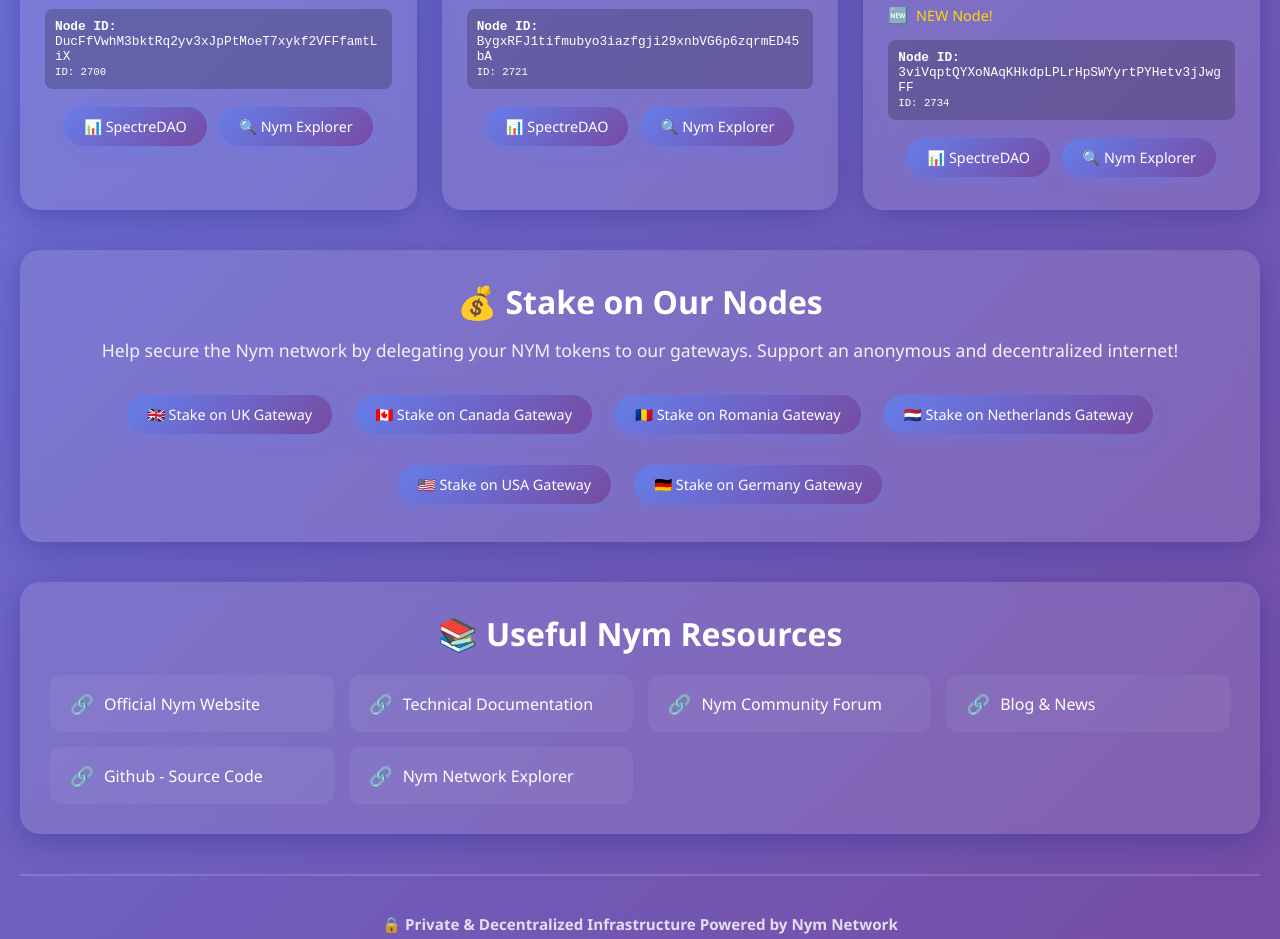
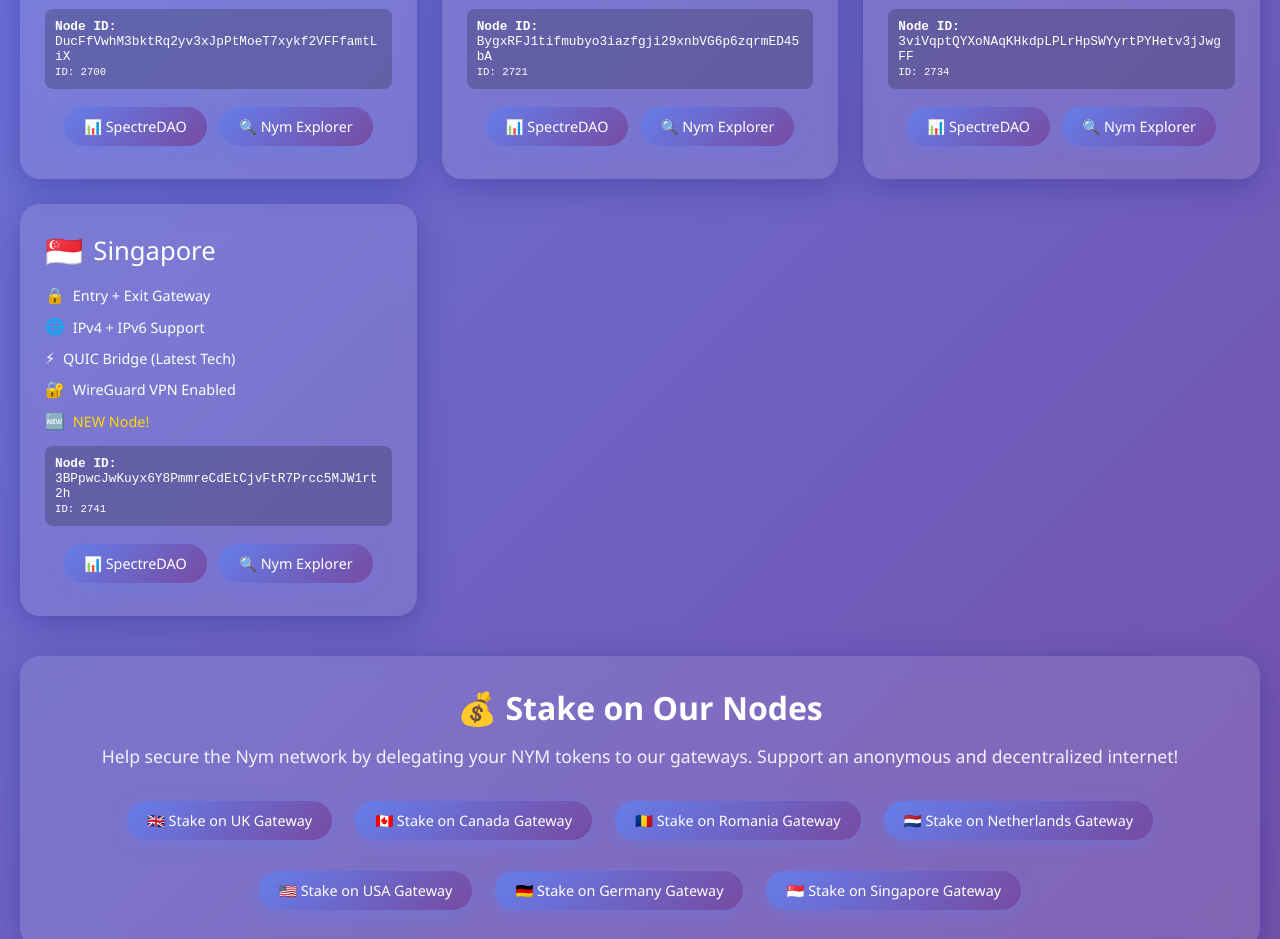
Before and after one commit to ranaridibunda/pierrot-nym-node, a plain HTML site: page docs/index.html in a window 1280 px wide. Shown: the part 1031-1970 px from the top of the page. Drawn offline with Linux system fonts and the light colour scheme.

Commit message:
Add gateway Singapore node to website, update active nodes to 7

```diff
--- a/docs/index.html
+++ b/docs/index.html
@@ -329,7 +329,7 @@
     <div class="upgrade-banner" id="upgradeBanner">
         <div class="upgrade-banner-content">
             <span class="flash-icon">⚡</span>
-            <strong>Network Expansion:</strong> 6th gateway now online in Frankfurt, Germany 🇩🇪 · All nodes running v1.19.0 · Maximum security applied · Full IPv4/IPv6 support! 🚀
+            <strong>Network Expansion:</strong> 7th gateway now online in Singapore 🇸🇬 · All nodes running v1.19.0 · Maximum security applied · Full IPv4/IPv6 support! 🚀
         </div>
         <button class="upgrade-banner-close" onclick="closeBanner()" title="Close">×</button>
     </div>
@@ -341,7 +341,7 @@
             <span class="badge">✨ Updated October 2025</span>
         </header>
 
-        <h2 style="text-align: center; margin-bottom: 30px; font-size: 2em;">Currently Active Nodes (6)</h2>
+        <h2 style="text-align: center; margin-bottom: 30px; font-size: 2em;">Currently Active Nodes (7)</h2>
 
         <div class="gateway-grid">
             <!-- Gateway United Kingdom -->
@@ -459,7 +459,7 @@
                 </div>
             </div>
 
-            <!-- Gateway Germany Frankfurt (NOUVEAU !) -->
+            <!-- Gateway Germany Frankfurt -->
             <div class="gateway-card">
                 <div class="gateway-title">
                     <span class="flag">🇩🇪</span>
@@ -470,7 +470,6 @@
                     <div class="feature"><span class="feature-icon">🌐</span> <span>IPv4 + IPv6 Support</span></div>
                     <div class="feature"><span class="feature-icon">⚡</span> <span>QUIC Bridge (Latest Tech)</span></div>
                     <div class="feature"><span class="feature-icon">🔐</span> <span>WireGuard VPN Enabled</span></div>
-                    <div class="feature"><span class="feature-icon">🆕</span> <span style="color: #ffd700;">NEW Node!</span></div>
                 </div>
                 <div class="node-id">
                     <strong>Node ID:</strong><br>
@@ -480,6 +479,30 @@
                 <div style="text-align: center;">
                     <a href="https://explorer.nym.spectredao.net/nodes/2734" class="btn" target="_blank">📊 SpectreDAO</a>
                     <a href="https://nym.com/explorer/nym-node/2734" class="btn" target="_blank">🔍 Nym Explorer</a>
+                </div>
+            </div>
+
+            <!-- Gateway Singapore (NOUVEAU !) -->
+            <div class="gateway-card">
+                <div class="gateway-title">
+                    <span class="flag">🇸🇬</span>
+                    <span>Singapore</span>
+                </div>
+                <div class="gateway-info">
+                    <div class="feature"><span class="feature-icon">🔒</span> <span>Entry + Exit Gateway</span></div>
+                    <div class="feature"><span class="feature-icon">🌐</span> <span>IPv4 + IPv6 Support</span></div>
+                    <div class="feature"><span class="feature-icon">⚡</span> <span>QUIC Bridge (Latest Tech)</span></div>
+                    <div class="feature"><span class="feature-icon">🔐</span> <span>WireGuard VPN Enabled</span></div>
+                    <div class="feature"><span class="feature-icon">🆕</span> <span style="color: #ffd700;">NEW Node!</span></div>
+                </div>
+                <div class="node-id">
+                    <strong>Node ID:</strong><br>
+                    3BPpwcJwKuyx6Y8PmmreCdEtCjvFtR7Prcc5MJW1rt2h
+                    <br><small>ID: 2741</small>
+                </div>
+                <div style="text-align: center;">
+                    <a href="https://explorer.nym.spectredao.net/nodes/2741" class="btn" target="_blank">📊 SpectreDAO</a>
+                    <a href="https://nym.com/explorer/nym-node/2741" class="btn" target="_blank">🔍 Nym Explorer</a>
                 </div>
             </div>
         </div>
@@ -495,6 +518,7 @@
                 <a href="https://nym.com/explorer/nym-node/2700" class="btn" target="_blank">🇳🇱 Stake on Netherlands Gateway</a>
                 <a href="https://nym.com/explorer/nym-node/2721" class="btn" target="_blank">🇺🇸 Stake on USA Gateway</a>
                 <a href="https://nym.com/explorer/nym-node/2734" class="btn" target="_blank">🇩🇪 Stake on Germany Gateway</a>
+                <a href="https://nym.com/explorer/nym-node/2741" class="btn" target="_blank">🇸🇬 Stake on Singapore Gateway</a>
             </div>
         </div>
 
```
